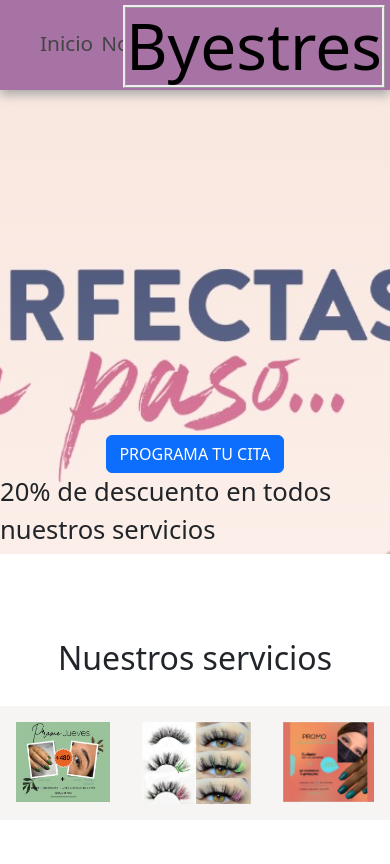
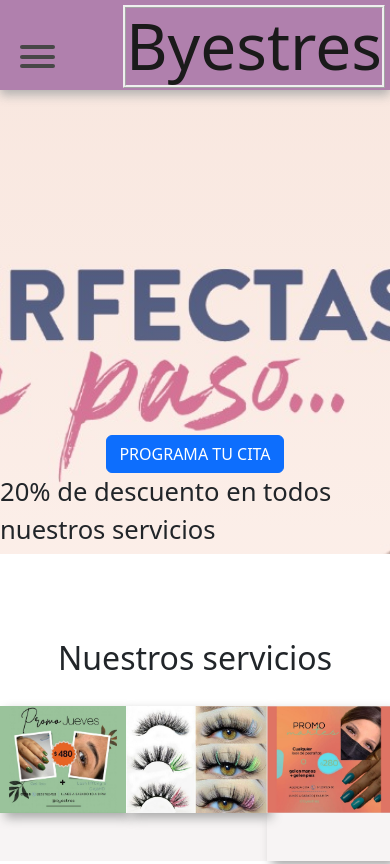
Before and after one commit to sparkplug1983/1-LandingPage, a plain HTML site: page index.html in a window 390 px wide. Shown: the top 864 px of the page. Drawn offline with Linux system fonts and the light colour scheme.

Commit message:
1er commit

```diff
--- a/newstyle.css
+++ b/newstyle.css
@@ -5,25 +5,28 @@
   background: rgb(167, 114, 164);
   color: rgb(0, 0, 0);
   opacity: 5;
-  height: 90px; /*ancho de barra de navegacion*/
-  z-index: 7; /* posisiona el elemento por encima de otros. Overlap */
+  height: 90px;
+  /*ancho de barra de navegacion*/
+  z-index: 7;
+  /* posisiona el elemento por encima de otros. Overlap */
 }
 
-.navbar-container { /* esta dentro del navbar para enlistar el menu */
-  display:flex;
-  justify-content:space-between;
+.navbar-container {
+  /* esta dentro del navbar para enlistar el menu */
+  display: flex;
+  justify-content: space-between;
   margin-top: 20px;
   width: 100%;
   align-items: center;
 }
 
 .logo {
-  position:fixed;
+  position: fixed;
   top: 5px;
   right: 5px;
   font-size: 4rem;
   background-color: rgb(167, 114, 164);
-  border-style:ridge;
+  border-style: ridge;
 
 }
 
@@ -58,13 +61,11 @@
 
 .showcase-area {
   height: 55vh;
-  background: linear-gradient(
-      rgba(240, 240, 240, 0.144),
-      rgba(255, 255, 255, 0.336)
-    ),
+  background: linear-gradient(rgba(240, 240, 240, 0.144),
+      rgba(255, 255, 255, 0.336)),
     url('./img/ojos.jpg');
   background-size: cover;
-  background-position:center;
+  background-position: center;
   background-repeat: no-repeat;
 }
 
@@ -93,10 +94,10 @@
   animation: about-text-animation 1s ease-in-out forwards;
 }
 
-.titulo{
+.titulo {
   font-size: xx-large;
   text-align: center;
-  font-display:initial;
+  font-display: initial;
 
 }
 
@@ -277,3 +278,122 @@
   color: #fff;
   background: rgb(167, 114, 164);
 }
+
+@media (max-width: 768px) {
+
+  /* regla para el la hamburgesa  */
+  .navbar {
+    opacity: 0.90;
+  }
+
+  .navbar-container input[type="checkbox"],
+  .navbar-container .hamburger-lines {
+    display: block;
+  }
+
+  .navbar-container {
+    display: block;
+    position: relative;
+    height: 64px;
+  }
+
+  .navbar-container input {
+    position: absolute;
+    display: block;
+    height: 32px;
+    width: 30px;
+    top: 20px;
+    left: 20px;
+    z-index: 5;
+    opacity: 0;
+  }
+
+  .navbar-container .hamburger-lines {
+    display: block;
+    height: 23px;
+    width: 35px;
+    position: absolute;
+    top: 17px;
+    left: 20px;
+    z-index: 2;
+    display: flex;
+    flex-direction: column;
+    justify-content: space-between;
+  }
+
+  .navbar-container .hamburger-lines .line {
+    display: block;
+    height: 4px;
+    width: 100%;
+    border-radius: 10px;
+    background: #333;
+  }
+
+  .navbar-container .hamburger-lines .line1 {
+    transform-origin: 0% 0%;
+    transition: transform 0.8s ease-in-out;
+  }
+
+  .navbar-container .hamburger-lines .line2 {
+    transition: transform 0.2s ease-in-out;
+  }
+
+  .navbar-container .hamburger-lines .line3 {
+    transform-origin: 0% 100%;
+    transition: transform 0.4s ease-in-out;
+  }
+
+  .navbar .menu-items {
+    padding-top: 100px;
+    background: #fff;
+    height: 50vh;
+    width: 220px;
+    transform: translate(-150%);
+    display: flex;
+    flex-direction: column;
+    margin-left: -20px;
+    padding-left: 30px;
+    transition: transform 0.5s ease-in-out;
+    box-shadow: 5px 0px 10px 0px #aaa;
+  }
+
+  .navbar-container input[type="checkbox"]:checked~.menu-items {
+    transform: translateX(0);
+  }
+
+  .navbar-container input[type="checkbox"]:checked~.hamburger-lines .line1 {
+    transform: rotate(35deg);
+  }
+
+  .navbar-container input[type="checkbox"]:checked~.hamburger-lines .line2 {
+    transform: scaleY(0);
+  }
+
+  .navbar-container input[type="checkbox"]:checked~.hamburger-lines .line3 {
+    transform: rotate(-35deg);
+  }
+
+  .salon-type:not(:last-child) {
+    margin-bottom: 3rem;
+  }
+
+  .salon-type {
+    box-shadow: 5px 5px 10px 0 #aaa;
+  }
+
+  .img-container {
+    margin: 0;
+  }
+}
+
+@keyframes about-img-animation {
+  100% {
+    transform: translate(0);
+  }
+}
+
+@keyframes about-text-animation {
+  100% {
+    transform: translate(0);
+  }
+}
```
